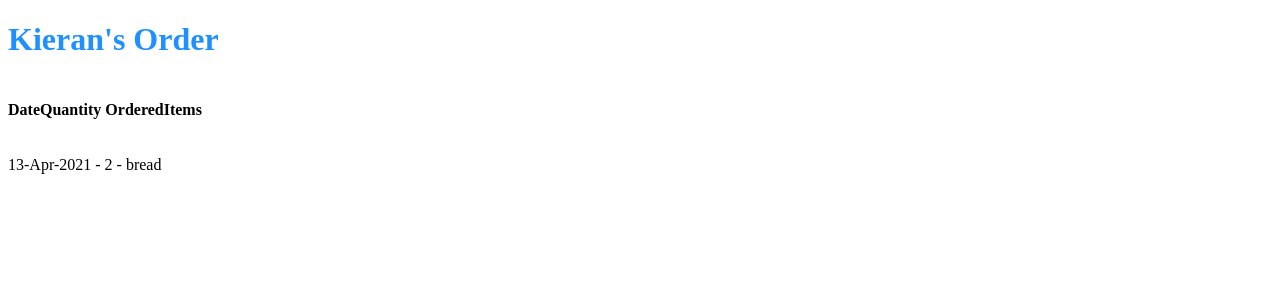
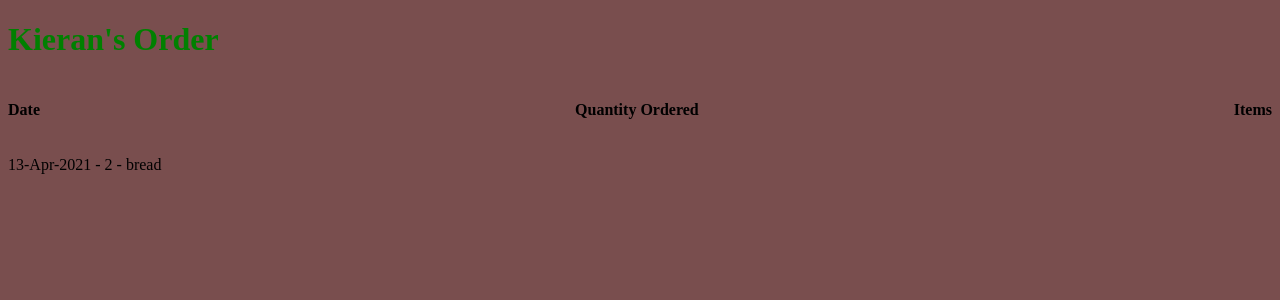
Before and after one commit to AK-UGlas/week_03_day_3_lab_simplegrocerystore, a Flask app: page /orders/1 in a window 1280 px wide. Shown: the top 300 px of the page. Run offline with Flask 2, Linux system fonts and the light colour scheme.

Commit message:
add some css styling

```diff
--- a/app.py
+++ b/app.py
@@ -1,6 +1,8 @@
 from flask import Flask
+from datetime import timedelta
 
 app = Flask(__name__)
+app.config['SEND_FILE_MAX_AGE_DEFAULT']=timedelta(seconds=1)
 
 from controllers import controller
 
--- a/controllers/controller.py
+++ b/controllers/controller.py
@@ -4,9 +4,9 @@ from models.online_groceries import orders
 
 @app.route('/orders')
 def index():
-    return render_template('index.html', title='Home', orders=orders, order_len=len(orders))
+    return render_template('index.html', title='Home', orders=orders)
 
 @app.route('/orders/<index>')
 def display_order(index):
     order = orders[int(index)]
-    return render_template('order.html', title='Specific order', order_to_display=order)
+    return render_template('order.html', title='Customer order', order=order)
--- a/static/style.css
+++ b/static/style.css
@@ -1,8 +1,13 @@
-.title {
-    color: dodgerblue;
+body {
+    background-color: rgb(121, 78, 78);
 }
 
-.info {
+.title {
+    color: green;
+}
+
+.all_attribs {
     display: flex;
-    flex-wrap: row wrap;
+    flex-wrap: wrap;
+    justify-content: space-between;
 }
--- a/templates/index.html
+++ b/templates/index.html
@@ -9,9 +9,9 @@
 </head>
 <body>
     <h1 class=title>Customer Orders</h1>
-    {% for order in range(0, order_len) %}
+    {% for order in orders %}
     <div>
-        <p><a href="/orders/{{ order }}">{{ orders[order].customer_name }}</a>: <b>{{ orders[order].order_date}}</b> {{orders[order].quantity}} {{orders[order].items}}</p>
+        <p><a href="/orders/{{ orders.index(order) }}">{{ order.customer_name }}</a>: <b>{{ order.order_date}}</b> {{order.quantity}} {{order.items}}</p>
     </div>
     {% endfor %}
 </body>
--- a/templates/order.html
+++ b/templates/order.html
@@ -5,15 +5,15 @@
     <meta http-equiv="X-UA-Compatible" content="IE=edge">
     <meta name="viewport" content="width=device-width, initial-scale=1.0">
     <link rel="stylesheet" href="{{ url_for('static', filename='style.css') }}">
-    <title>{{ title }} - {{ order_to_display.customer_name }}'s order</title>
+    <title>{{ title }}</title>
 </head>
 <body>
-    <h1 class=title>{{ order_to_display.customer_name }}'s Order</h1>
-    <div class=info>
-        <h4 >Date</h4>
-        <h4 >Quantity Ordered</h4>
-        <h4 >Items</h4>
+    <h1 class=title>{{ order.customer_name }}'s Order</h1>
+    <div class=all_attribs>
+        <h4 class=attrib>Date</h4>
+        <h4 class=attrib>Quantity Ordered</h4>
+        <h4 class=attrib>Items</h4>
     </div>
-    <p>{{order_to_display.order_date}} - {{order_to_display.quantity}} - {{ order_to_display.items }}</p>
+    <p>{{order.order_date}} - {{order.quantity}} - {{ order.items }}</p>
 </body>
 </html>
```
